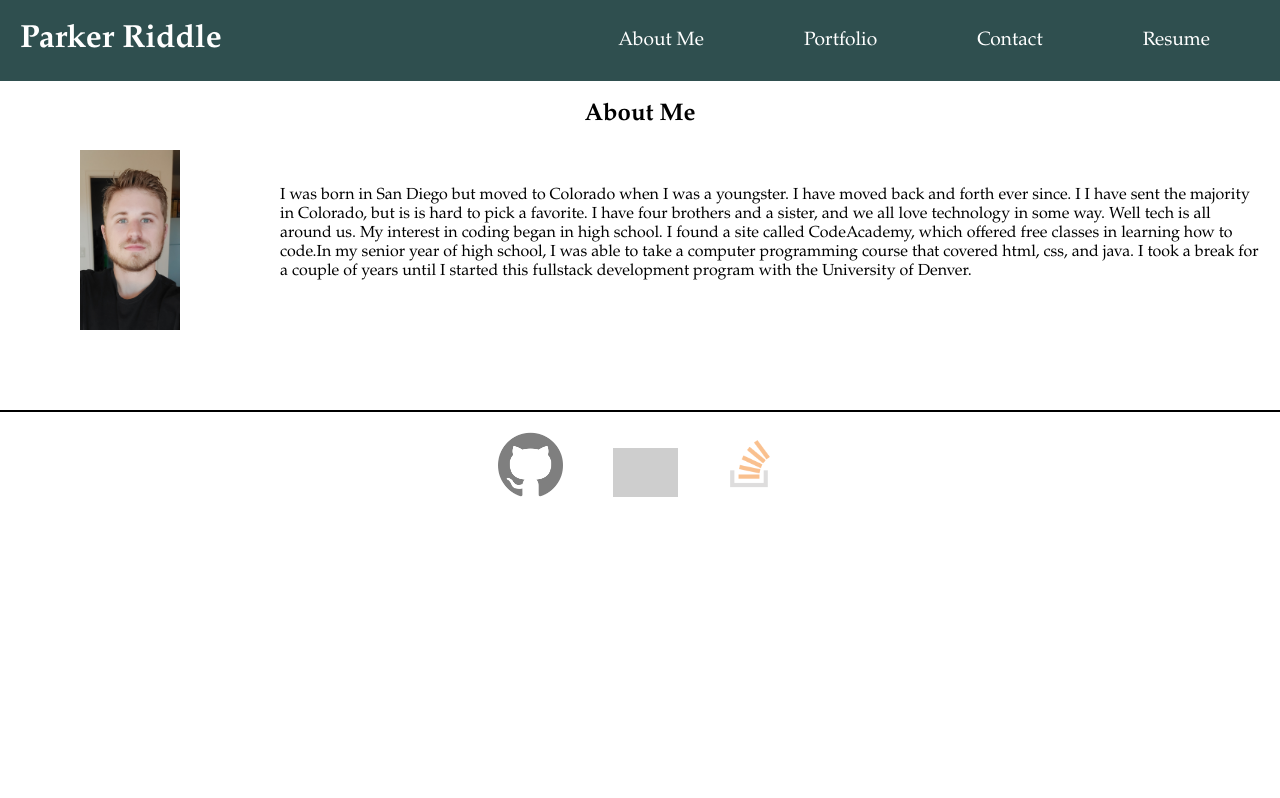
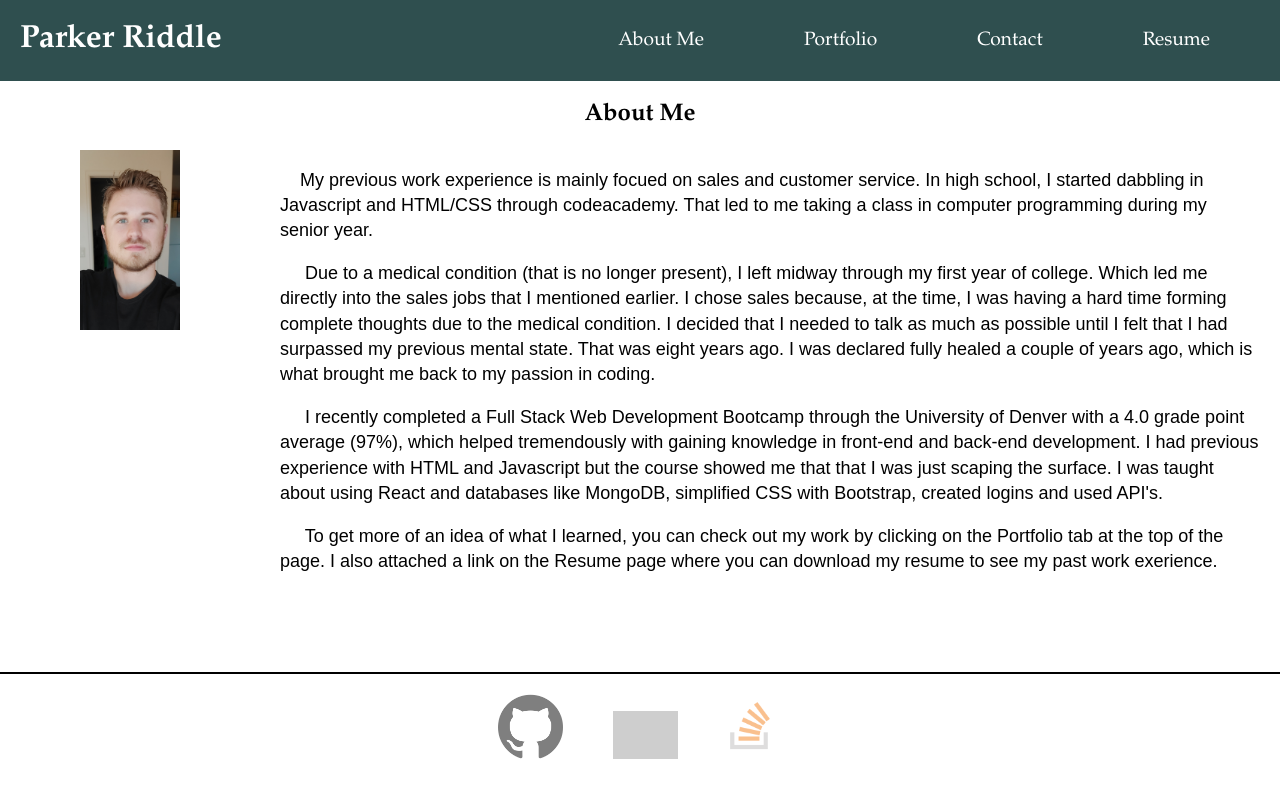
Before and after one commit to Priddle88/Portfolio-Using-React, a React (Create React App) app: page / in a window 1280 px wide. Built offline with nearby package versions, Linux system fonts and the light colour scheme; grey boxes are pictures that could not be loaded.

Commit message:
Added to About page

```diff
--- a/src/App.css
+++ b/src/App.css
@@ -62,7 +62,10 @@
 }
 
 .aboutContent {
-  padding: 20px;
+ padding: 0 20px;
+ font-family: sans-serif;
+ font-size: large;
+ line-height: 1.4;
 }
 
 .smApp {
--- a/src/components/About.js
+++ b/src/components/About.js
@@ -9,14 +9,25 @@ function About() {
             <h2 className="aboutTitle">About Me</h2>
             <div className="aboutBox">
                 <img className="pic" alt="Portfolio Pic" src={profPic} />
-                <p className="aboutContent"> I was born in San Diego but moved to Colorado when I was a youngster. I have moved back and forth ever since. I
-                    I have sent the majority in Colorado, but is is hard to pick a favorite. I have four brothers and a sister, and we all love technology in some way.
-                    Well tech is all around us.
-                    My interest in coding began in high school. I found a site called CodeAcademy, which offered free classes in learning how to
-                    code.In my senior year of high school, I was able to take a computer programming course that covered html,
-                    css, and java.
-                    I took a break for a couple of years until I started this fullstack development program with the University of Denver.
+                <div className="aboutParagraphs">
+                <p className="aboutContent">
+                &nbsp;&nbsp;&nbsp;&nbsp;My previous work experience is mainly focued on sales and customer service. In high school, I started dabbling in Javascript and HTML/CSS through codeacademy. That led to me taking a class in computer programming during my senior year.
                 </p>
+                <p className="aboutContent">
+                &nbsp;&nbsp;&nbsp;&nbsp;
+                Due to a medical condition (that is no longer present), I left midway through my first year of college. Which led me directly into the sales jobs that I mentioned earlier. I chose sales because, at the time, I was having a hard time forming complete thoughts due to the medical condition. I decided that I needed to talk as much as possible until I felt that I had surpassed my previous mental state. That was eight years ago. I was declared fully healed a couple of years ago, which is what brought me back to my passion in coding.
+                </p>
+                <p className="aboutContent">
+                &nbsp;&nbsp;&nbsp;&nbsp;
+                I recently completed a Full Stack Web Development Bootcamp through the University of Denver with a 4.0 grade point average (97%), which helped tremendously with gaining knowledge in front-end and back-end development.
+                 I had previous experience with HTML and Javascript but the course showed me that that I was just scaping the surface.
+                 I was taught about using React and databases like MongoDB, simplified CSS with Bootstrap, created logins and used API's.
+                 </p>
+                 <p className="aboutContent">
+                 &nbsp;&nbsp;&nbsp;&nbsp;
+                 To get more of an idea of what I learned, you can check out my work by clicking on the Portfolio tab at the top of the page. I also attached a link on the Resume page where you can download my resume to see my past work exerience.
+                </p>
+                </div>
             </div>
         </div>
     );
```
